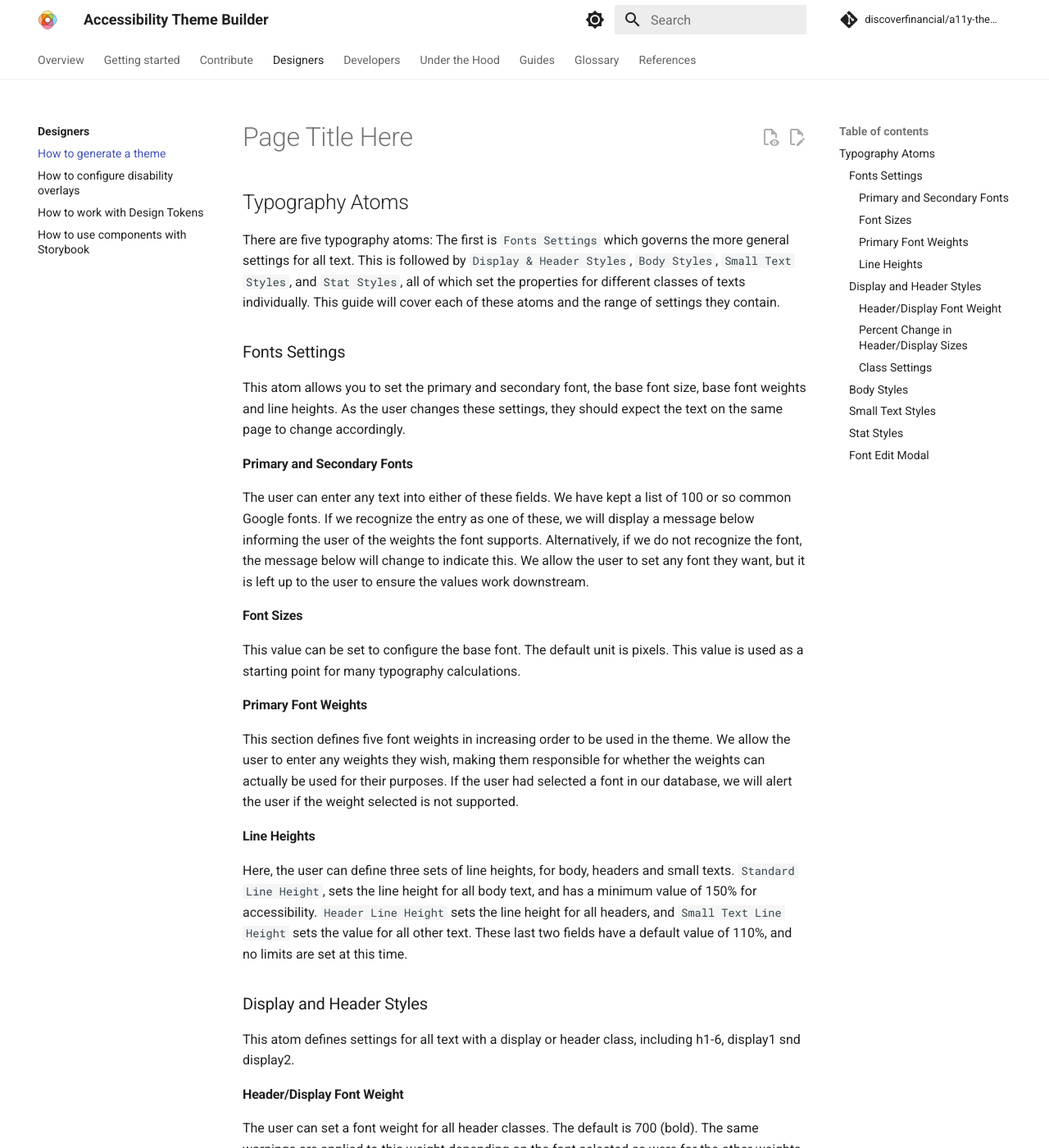
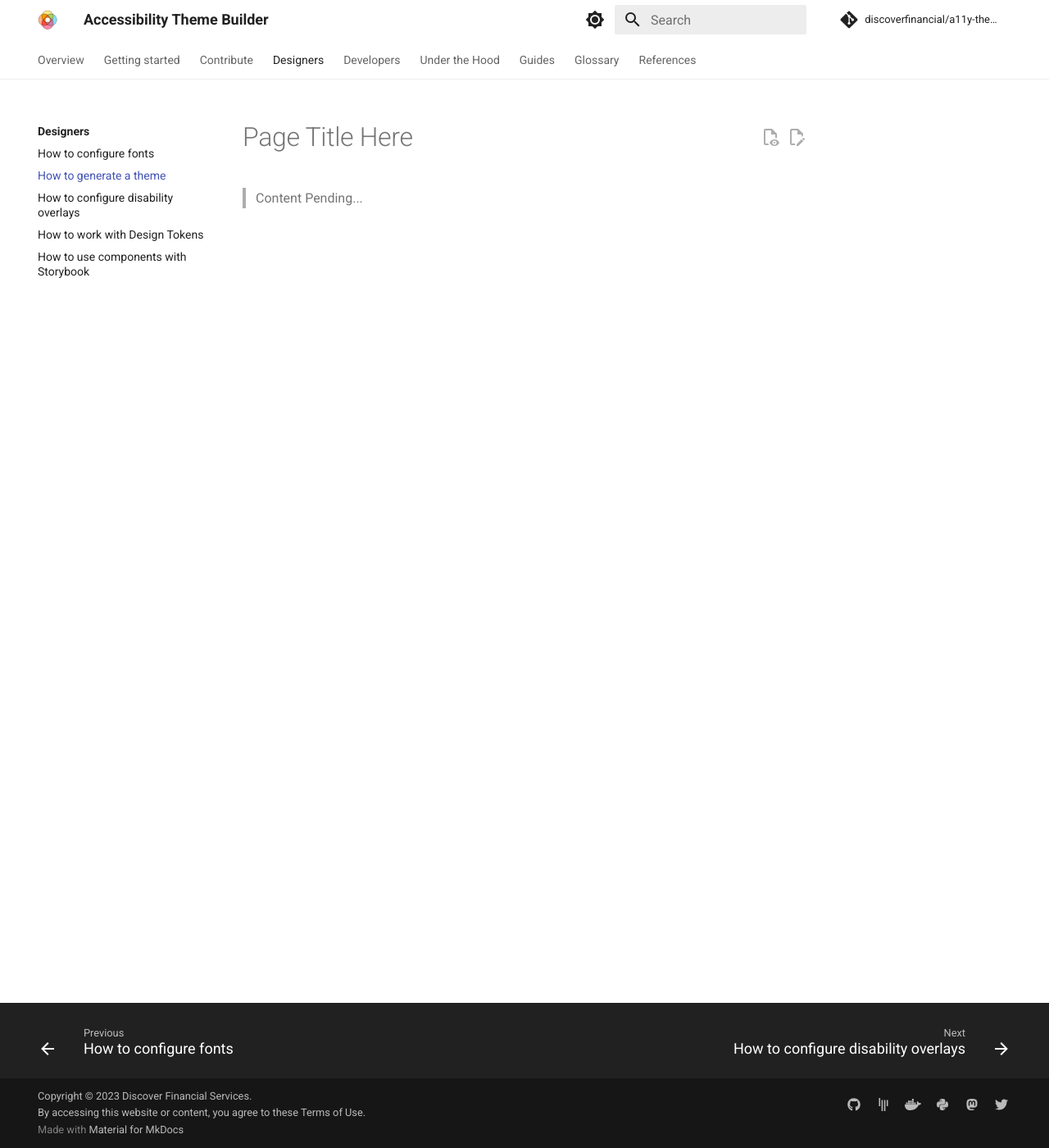
Before and after one commit to finos/a11y-theme-builder, an MkDocs documentation site: the page built from docs/designers/how-to-generate-theme.md, in a window 1280 px wide and 1400 px high. Shown: the whole window at 82% size. Built offline with MkDocs 1.6.1 and Material for MkDocs 9.7.7, drawn with Linux system fonts in a browser that asks for light colours; comment, search, counter and statistics services are not loaded; some of the changed text lies outside the part shown.

Commit message:
Update Designer Docs

```diff
--- a/docs/designers/how-to-generate-theme.md
+++ b/docs/designers/how-to-generate-theme.md
@@ -1,64 +1,3 @@
 # Page Title Here
 
-## Typography Atoms
-
-There are five typography atoms: The first is `Fonts Settings` which governs the more general settings for all text. This is followed by `Display & Header Styles`, `Body Styles`, `Small Text Styles`, and `Stat Styles`, all of which set the properties for different classes of texts individually. This guide will cover each of these atoms and the range of settings they contain.
-
-### Fonts Settings
-
-This atom allows you to set the primary and secondary font, the base font size, base font weights and line heights. As the user changes these settings, they should expect the text on the same page to change accordingly.
-
-#### Primary and Secondary Fonts
-
-The user can enter any text into either of these fields. We have kept a list of 100 or so common Google fonts. If we recognize the entry as one of these, we will display a message below informing the user of the weights the font supports. Alternatively, if we do not recognize the font, the message below will change to indicate this. We allow the user to set any font they want, but it is left up to the user to ensure the values work downstream.
-
-#### Font Sizes
-
-This value can be set to configure the base font. The default unit is pixels. This value is used as a starting point for many typography calculations.
-
-#### Primary Font Weights
-
-This section defines five font weights in increasing order to be used in the theme. We allow the user to enter any weights they wish, making them responsible for whether the weights can actually be used for their purposes. If the user had selected a font in our database, we will alert the user if the weight selected is not supported.
-
-#### Line Heights
-
-Here, the user can define three sets of line heights, for body, headers and small texts. `Standard Line Height`, sets the line height for all body text, and has a minimum value of 150% for accessibility. `Header Line Height` sets the line height for all headers, and `Small Text Line Height` sets the value for all other text. These last two fields have a default value of 110%, and no limits are set at this time.
-
-### Display and Header Styles
-
-This atom defines settings for all text with a display or header class, including h1-6, display1 snd display2.
-
-#### Header/Display Font Weight
-
-The user can set a font weight for all header classes. The default is 700 (bold). The same warnings are applied to this weight depending on the font selected as were for the other weights.
-
-#### Percent Change in Header/Display Sizes
-
-This slider affects how greatly the headers vary in size as they increase their class.
-
-#### Class Settings
-
-There are 8 further settings below that open a modal and allow the user to edit settings for a specific class. The section includes, `Display 1`, `Display 2`, `Header 1`, `Header 2`, `Header 3`, `Header 4`, `Header 5`, and `Header 6`. For information on how this works see the [modal documentation](#font-edit-modal).
-
-### Body Styles
-
-This atom defines 6 classes that are used for body text. These include `Body 1`, `Body 1 - Bold`, `Body 2`, `Body 2 - Bold`, `Body 3`, and `Body 3 - Bold`. Each section allows the user to alter individual settings for each class. For information on how this works see the [modal documentation](#font-edit-modal).
-
-### Small Text Styles
-
-This atom defines 16 classes that are used for body text. These include `Subtitle 1`, `Subtitle 2`, `Caption`, `Caption Bold`, `Overline`, `Overline Large`, `Overline Extra Large`, `Label 1`, `Label 1 All Caps`, `Label 2`, `Label 2 All Caps`, `Label Small`, `Call to Action`, `Call to Action Small`, `Small`, `Small Semibold`,. Each section allows the user to alter individual settings for each class. For information on how this works see the [modal documentation](#font-edit-modal).
-
-### Stat Styles
-
-This atom defines 1 class that are used for stat text: `Stat`. This one section allows the user to alter individual settings for this class. For information on how this works see the [modal documentation](#font-edit-modal).
-
-### Font Edit Modal
-
-Each individual text class is editable, and will open up a modal with a few settings.
-
-- **Font Family:** A drop down where the user can select a font for this text style.
-- **Font Size:** A slider where the user can select the font size for this text style.
-- **Font Weight:** A drop down where the user can select a weight for this text style. Similar warnings apply to this as with any other weight selections.
-- **Character Spacing:** A slider where the user can change the space between characters for this text style.
-
-To confirm the selected changes, the user must click `Save`, other wise the selections will not take effect.
+>Content Pending...
--- a/mkdocs.yml
+++ b/mkdocs.yml
@@ -158,6 +158,7 @@
     - Asking a question: https://github.com/discoverfinancial/a11y-theme-builder/discussions
   - Designers:
     - designers/index.md
+    - How to configure fonts: designers/how-to-configure-fonts.md
     - How to generate a theme: designers/how-to-generate-theme.md
     - How to configure disability overlays: designers/how-to-configure-overlays.md
     - How to work with Design Tokens: designers/how-to-work-with-tokens.md
```
Also changed, not shown: docs/designers/how-to-configure-fonts.md (added, +62 -0 lines).
